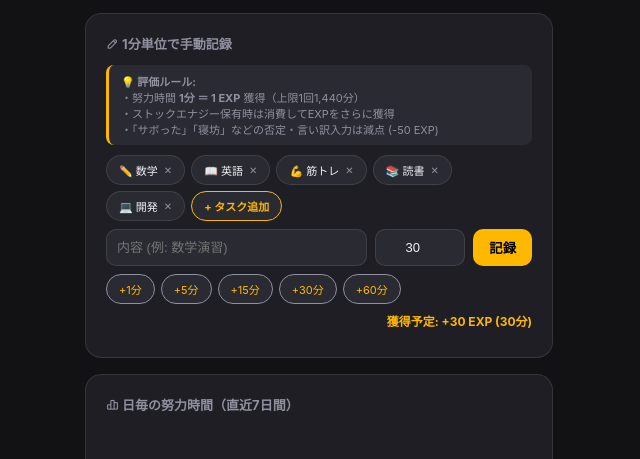
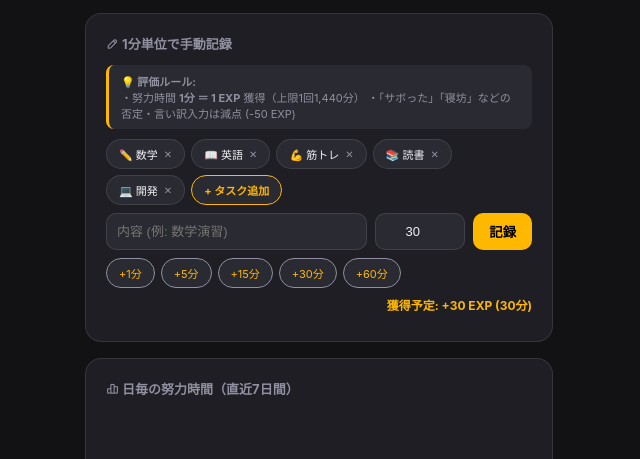
Before and after one commit to kuroske11/quest, a plain HTML site: page index.html in a window 1280 px wide. Shown: the part 641-1100 px from the top of the page, without its empty margins (321-961 px from the left). Drawn offline with Linux system fonts and the light colour scheme.

Commit message:
Update index.html

```diff
--- a/index.html
+++ b/index.html
@@ -144,8 +144,7 @@ canvas { width: 100%; height: 100%; }
 
   <div class="eval-guide">
     <strong>💡 評価ルール:</strong><br>
-    ・努力時間 <strong>1分 ＝ 1 EXP</strong> 獲得（上限1回1,440分）<br>
-    ・ストックエナジー保有時は消費してEXPをさらに獲得<br>
+    ・努力時間 <strong>1分 ＝ 1 EXP</strong> 獲得（上限1回1,440分）
     ・「サボった」「寝坊」などの否定・言い訳入力は減点 (-50 EXP)
   </div>
 
```
